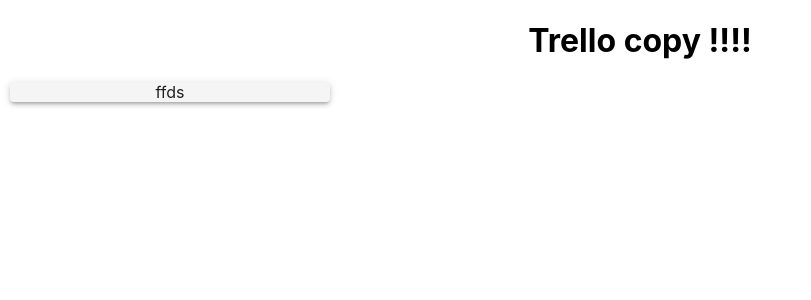
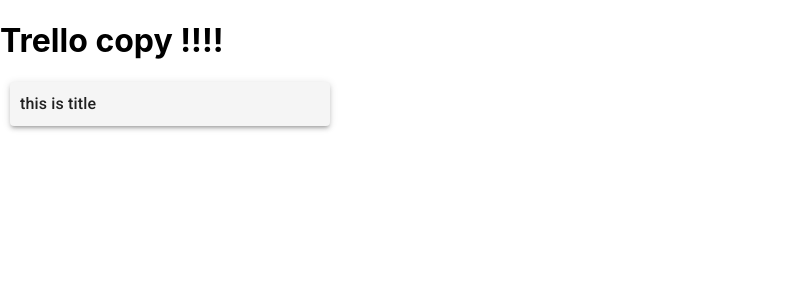
Before and after one commit to markobozic346/todo-react-redux-app, a React (Create React App) app: page / in a window 1280 px wide. Shown: the top 300 px of the page, without its empty margins (0-811 px from the left). Built offline with nearby package versions, Linux system fonts and the light colour scheme.

Commit message:
added title component & toggle title/input

```diff
--- a/src/App.css
+++ b/src/App.css
@@ -1,6 +1,4 @@
-.App {
-  text-align: center;
-}
+
 
 .App-logo {
   height: 40vmin;
--- a/src/components/List/Item.js
+++ b/src/components/List/Item.js
@@ -1,5 +1,5 @@
 import React from 'react'
-
+import {Typography} from '@material-ui/core'
 const Item = () => {
     return (
         <div>
--- a/src/components/List/List.js
+++ b/src/components/List/List.js
@@ -16,7 +16,6 @@
     const classes = useStyle();
     return (
         <Paper elevation={3} className={classes.list}>
-           ffds
            <Title/>
         </Paper>
 
--- a/src/components/List/Title.js
+++ b/src/components/List/Title.js
@@ -1,11 +1,46 @@
-import React from 'react'
+import React, { useState } from "react";
+import { Typography, InputBase, TextField } from "@material-ui/core";
+import { makeStyles } from "@material-ui/styles";
+
+const useStyle = makeStyles({
+  titleText: {
+    fontSize: "1rem",
+    fontWeight: "500",
+    padding: "10px",
+    width: '100%'
+  },
+
+});
 
 const Title = () => {
-    return (
-        <>
+  const [isClicked, setIsClicked] = useState(false);
+  const [title, setTitle] = useState("this is title");
 
-        </>
-    )
-}
+  const classes = useStyle();
+  return (
+    <>
+      {/* toggle between title and input field on click / lose focus */}
+      {!isClicked ? (
+        <Typography
+          className={classes.titleText}
+          onClick={() => setIsClicked(!isClicked)}
+        >
+          {title}
+        </Typography>
+      ) : (
+        <InputBase
+          className={classes.titleText}
+          style={{backgroundColor: '#d3d3d3'}}
+          value={title}
+          autoFocus={true}
+          onBlur={() =>
+            //update title value later here
+            setIsClicked(!isClicked)
+          }
+        ></InputBase>
+      )}
+    </>
+  );
+};
 
-export default Title
+export default Title;
```
